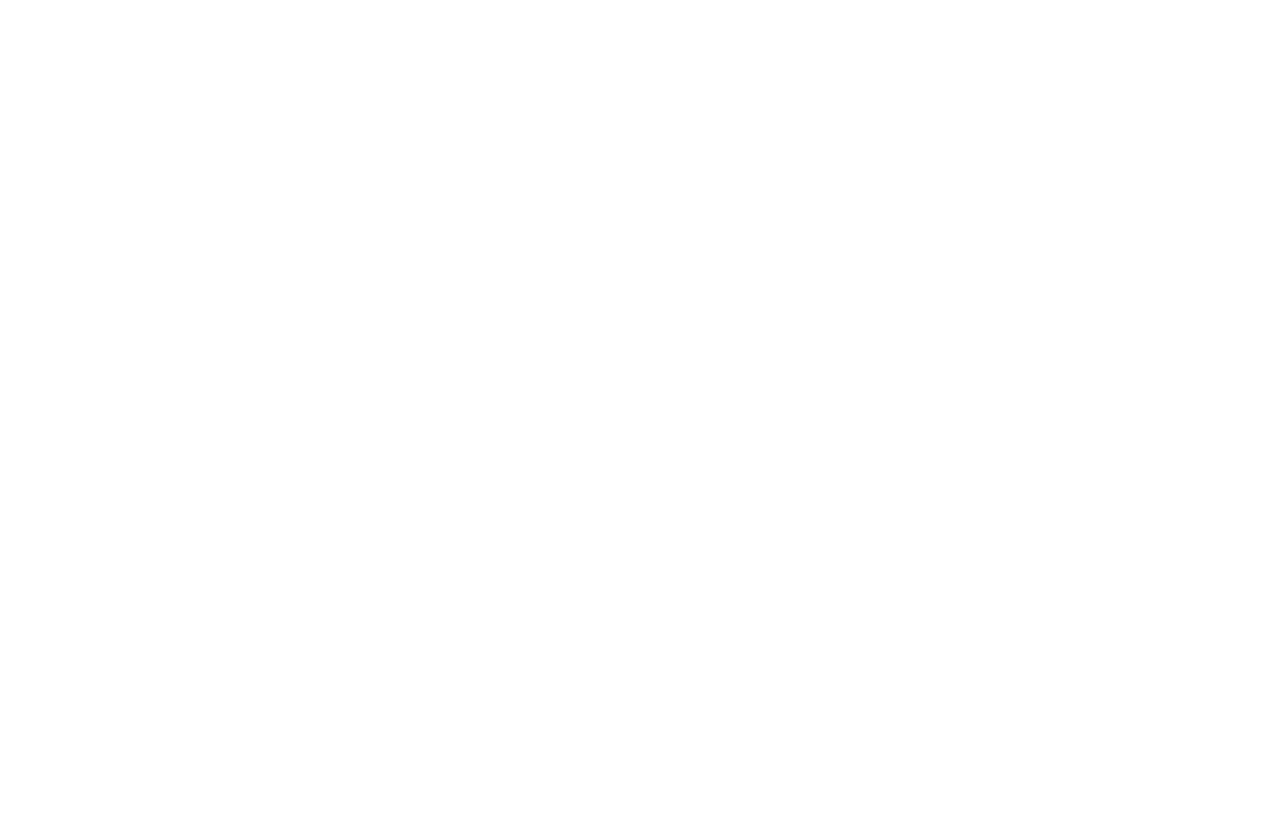
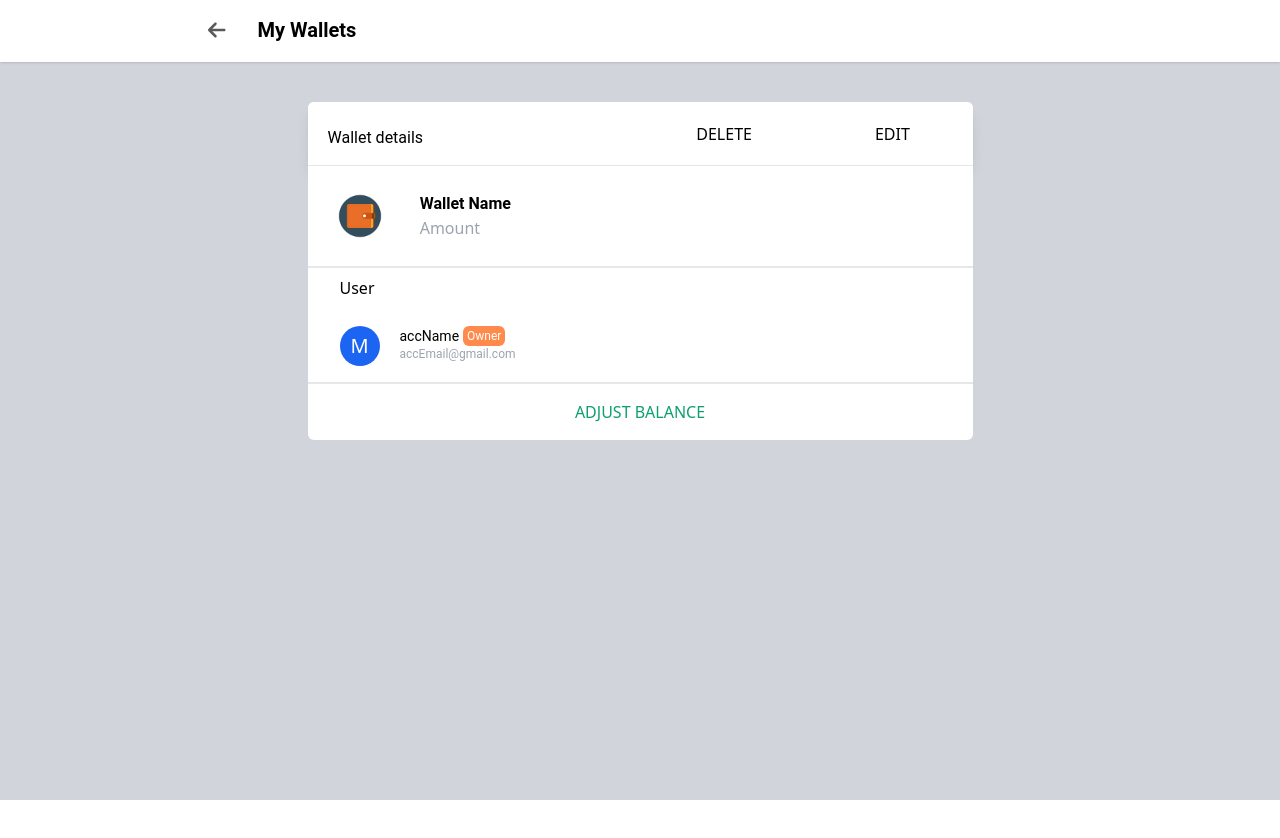
Before and after one commit to phamquyet96/Money-Lover-App, a React (Create React App) app in the folder FrontEnd/: page /wallet-detail in a window 1280 px wide. Before the commit this address had no page. Shown: the top 838 px of the page. Before the commit the page ends 800 px from the top, so only its background shows below. Built offline with nearby package versions, Linux system fonts and the light colour scheme.

Commit message:
my wallet details

```diff
--- a/FrontEnd/src/App.js
+++ b/FrontEnd/src/App.js
@@ -5,6 +5,7 @@
 import Login from "./components/Login-Register/Login";
 import Register from "./components/Login-Register/Register";
 import MyWallet from "./components/MyWallet/MyWallet";
+import WalletDetail from "./components/WalletDetail/WalletDetail";
 
 function App() {
   return (
@@ -14,6 +15,7 @@
         <Route path="/login" element={<Login/>}></Route>
         <Route path="/register" element={<Register/>}></Route>
         <Route path="/my-wallet" element={<MyWallet/>}></Route>
+        <Route path="/wallet-detail" element={<WalletDetail/>}></Route>
       </Routes>
   );
 }
--- /dev/null
+++ b/FrontEnd/src/components/WalletDetail/WalletDetail.jsx
@@ -0,0 +1,80 @@
+import React from 'react';
+import {FontAwesomeIcon} from "@fortawesome/react-fontawesome";
+import {faArrowLeft} from "@fortawesome/free-solid-svg-icons";
+import iconWallet from "../../img/iconWallet.png";
+
+const WalletDetail = () => {
+    return (
+        <>
+            <div className='h-screen bg-gray-300 justify-center'>
+                <div className="w-full h-[62px] text-center">
+                    <div className="w-full h-full-">
+                        <div className="w-full h-[62px] bg-white shadow">
+                            <div className="mx-52 h-[62px] flex ">
+                                <div className="w-fit flex content-center">
+                                    <FontAwesomeIcon className='mt-5 mr-8 cursor-pointer' icon={faArrowLeft} size="lg"
+                                                     style={{color: "#595959",}}/>
+                                    <p className='w-fit h-fit text-xl mt-4 font-semibold font-roboto'>My Wallets</p>
+                                </div>
+                            </div>
+                        </div>
+                    </div>
+                </div>
+                <div className='w-[100vw] h-[100vh] flex justify-center'>
+                    <div className='shadow-lg bg-white rounded-md w-[665px] h-[64px] mt-10'>
+                        <div
+                            className='border-b rounded-t-md bg-white w-[665px] h-[64px] grid grid-cols-2 gap-2 content-center'>
+                            <div>
+                                <p className='text-left w-fit h-fit ml-5 pt-2 font-roboto'>Wallet details</p>
+                            </div>
+                            <div className='grid grid-cols-2 gap-2 content-center'>
+                                <button>DELETE</button>
+                                <button>EDIT</button>
+                            </div>
+                        </div>
+                        <div className='h-[102px] bg-white grid grid-cols-6 gap-2 content-center border-b-2'>
+                            <div className=' flex justify-center'>
+                                <img className='w-12'
+                                     src={iconWallet}
+                                     alt={iconWallet}
+                                />
+                            </div>
+                            <div>
+                                <p className='font-roboto font-semibold'>Wallet Name</p>
+                                <p className='text-gray-400'>Amount</p>
+                            </div>
+                        </div>
+                        <div className='h-auto bg-white  gap-2 content-center flex-col border-b-2'>
+                            <div className='pt-2 pb-2.5 pl-8 '>
+                                <span>User</span>
+                            </div>
+                            <div className='flex flex-row pt-4 pb-4 pl-8 '>
+                                <div>
+                                    <div
+                                        className='w-[40px] h-[40px] rounded-full bg-blue-600 text-center leading-10 text-white text-xl '>M
+                                    </div>
+                                </div>
+                                <div className='w-fit h-fit ml-5 font-roboto'>
+                                    <div className='flex flex-row items-center'>
+                                        <div className='text-sm'><span>accName</span></div>
+                                        <div
+                                            className='ml-1 pl-1 text-xs px-1 py-1 h-[20px] bg-orange-400 rounded-md flex flex-row items-center text-white '>Owner
+                                        </div>
+                                    </div>
+                                    <div className='text-xs text-gray-400'><span>accEmail@gmail.com</span></div>
+                                </div>
+                            </div>
+                        </div>
+                        <div className='flex justify-center bg-white rounded-b-md hover:bg-green-100'>
+                            <div className=' my-4 text-green-500 '>
+                                <button>ADJUST BALANCE</button>
+                            </div>
+                        </div>
+                    </div>
+                </div>
+            </div>
+        </>
+    );
+};
+
+export default WalletDetail;
```
